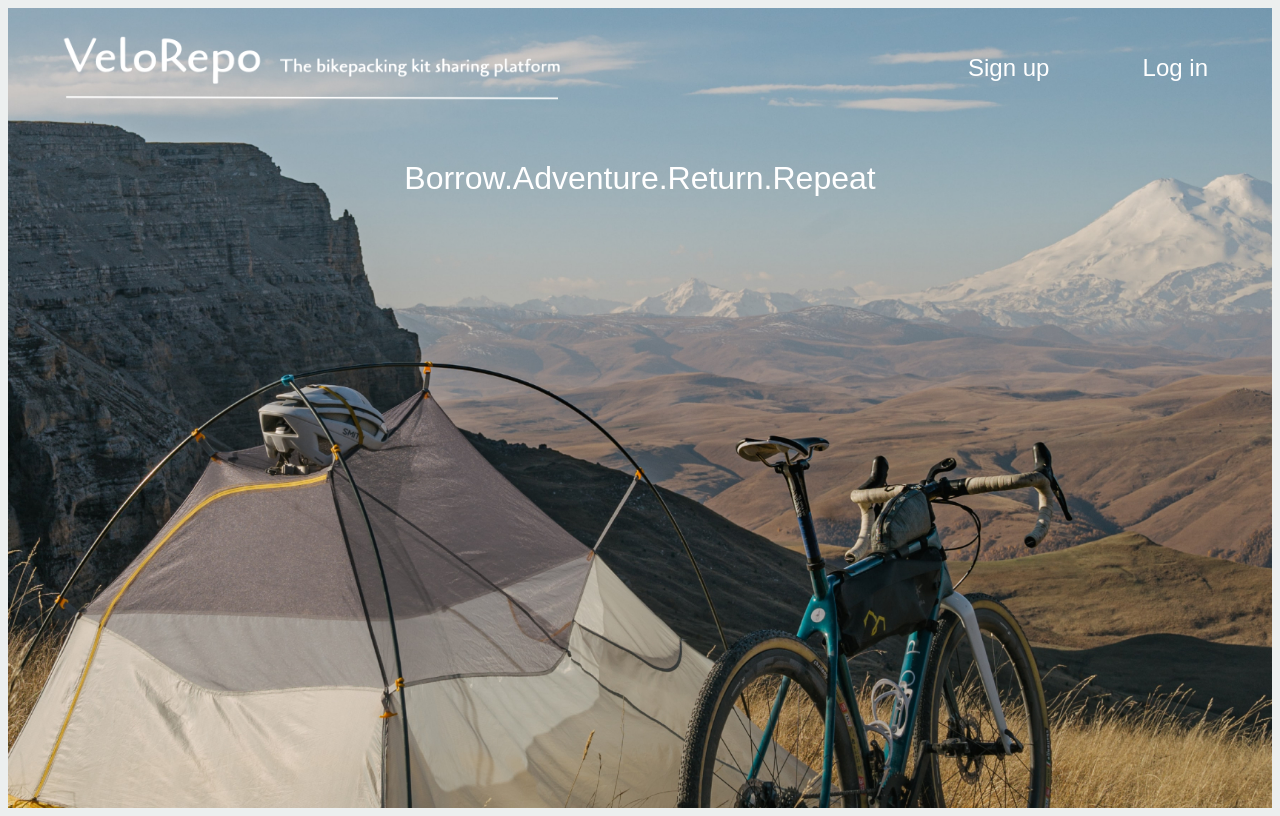
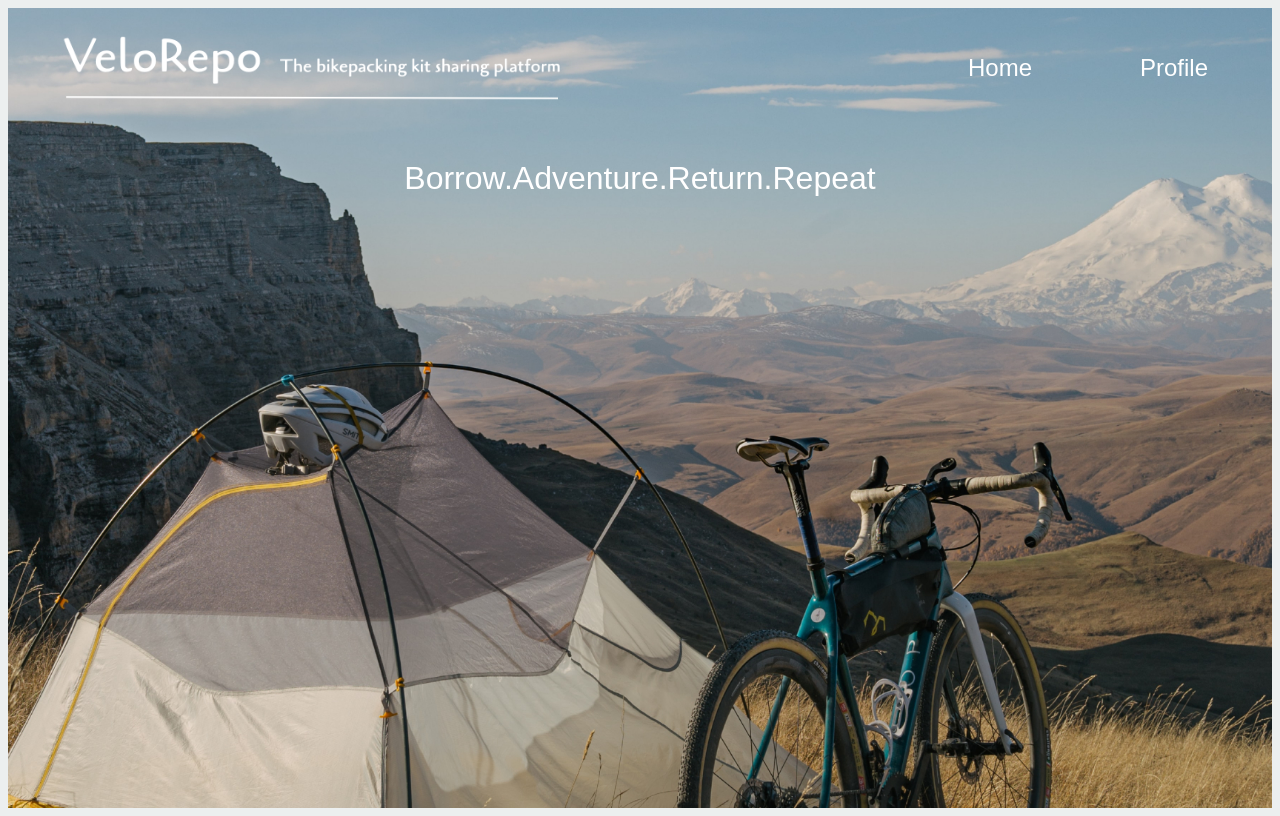
Before and after one commit to HelenLangers/VeloRepo, a React (Create React App) app: page / in a window 1280 px wide. Built offline with nearby package versions, Linux system fonts and the light colour scheme; no server answers; sample sign-in values are in the browser's storage; a web font is replaced by a local one.

Commit message:
header now conditional

```diff
--- a/src/Pages/LandingPage.jsx
+++ b/src/Pages/LandingPage.jsx
@@ -1,18 +1,28 @@
 import React from 'react'
 import '../Assets/index.css';
 import {Link} from 'react-router-dom'
+import {useAuthStatus} from '../Hooks/useAuthStatus';
+import Spinner from '../Components/Spinner';
 import whitelogo from '../Assets/png/white-logo.png';
 
 
 function LandingPage() {
+
+  const { loggedIn, checkingStatus} = useAuthStatus()
+
+  if(checkingStatus) {
+    return <Spinner/>
+  }
+
   return (
     <div className="imageBackground">
       <header className='landingPageHeader'>
         <img src={whitelogo} alt="VeloRepo" className="logo"/>
         <div className="navLinks">
-          <Link className='landingPageLinks' to="/sign-up">Sign up</Link>
+        {loggedIn ? <><Link className='landingPageLinks' to="/welcome">Home</Link>
+          <Link className='landingPageLinks' to="/profile">Profile</Link></> : <><Link className='landingPageLinks' to="/sign-up">Sign up</Link>
 
-          <Link className='landingPageLinks' to="/sign-in">Log in</Link>
+          <Link className='landingPageLinks' to="/sign-in">Log in</Link></>}
         </div>
       </header>
       <div className='tagLineBox'>
--- a/src/Pages/Profile.jsx
+++ b/src/Pages/Profile.jsx
@@ -3,7 +3,6 @@ import { getAuth, updateProfile, sendPasswordResetEmail } from "firebase/auth";
 import { updateDoc, doc } from "firebase/firestore";
 import { db } from "../firebase.config";
 import { toast } from "react-toastify";
-
 import darklogo from '../Assets/png/black-logo.png';
 import { ReactComponent as ArrowRightIcon } from "../Assets/svg/keyboardArrowRightIcon.svg";
 import "../Assets/profilePage.css";
--- a/src/index.js
+++ b/src/index.js
@@ -3,11 +3,14 @@ import ReactDOM from 'react-dom/client';
 import './Assets/index.css';
 import App from './App';
 import reportWebVitals from './SetUp/reportWebVitals';
+import {BrowserRouter} from 'react-router-dom';
 
 const root = ReactDOM.createRoot(document.getElementById('root'));
 root.render(
   <React.StrictMode>
+  <BrowserRouter>
     <App />
+  </BrowserRouter>
   </React.StrictMode>
 );
 
```
Also changed, not shown: src/App.js (+2 -5 lines), src/Components/Header.js (+14 -4 lines).
